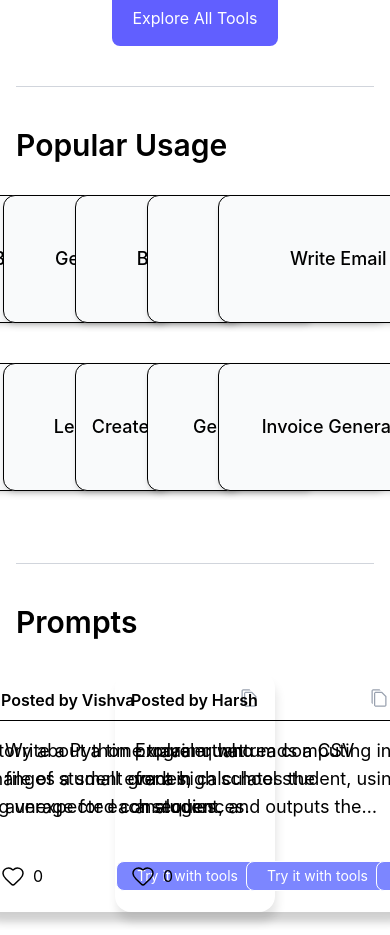
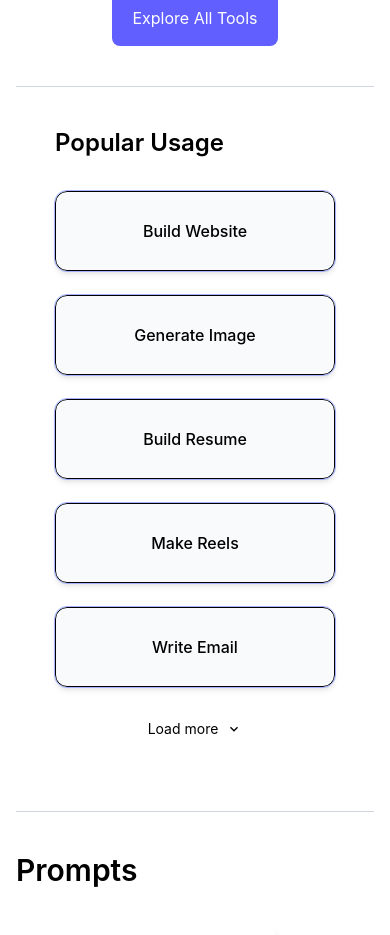
Before and after one commit to Fenil-Techy/IntelliSpot, a React (Vite) app: page / in a window 390 px wide. Shown: the part 2565-3500 px from the top of the page. Built offline with nearby package versions, Linux system fonts and the light colour scheme.

Commit message:
update for mobile

```diff
--- a/src/components/ui/PopularUsecase.jsx
+++ b/src/components/ui/PopularUsecase.jsx
@@ -1,18 +1,22 @@
+import { useState } from "react";
 import { Link } from "react-router-dom";
+import { MdExpandMore } from "react-icons/md";
 
 
 export const PopularUsecase = () => {
+    const [isExpanded, setIsExpanded] = useState(false)
+
     const UsageList = [
-        {id:0,que:"Build Website"},
-        {id:1,que:"Generate Image"},
-        {id:2,que:"Build Resume"},
-        {id:3,que:"Make Reels"},
-        {id:4,que:"Write Email"},
-        {id:5,que:"Learn Skills"},
-        {id:6,que:"Learn Language"},
-        {id:7,que:"Create Youtube Content"},
-        {id:8,que:"Generate Memes"},
-        {id:9,que:"Invoice Generator"},
+        { id: 0, que: "Build Website" },
+        { id: 1, que: "Generate Image" },
+        { id: 2, que: "Build Resume" },
+        { id: 3, que: "Make Reels" },
+        { id: 4, que: "Write Email" },
+        { id: 5, que: "Learn Skills" },
+        { id: 6, que: "Learn Language" },
+        { id: 7, que: "Create Youtube Content" },
+        { id: 8, que: "Generate Memes" },
+        { id: 9, que: "Invoice Generator" },
     ]
 
     // start from center
@@ -42,23 +46,37 @@ export const PopularUsecase = () => {
     // }, [isHovered]);
 
     return (
-        <div className="w-full ">
-            <h1 className="font-semibold text-3xl p">
+        <div className="max-w-7xl mx-auto ">
+            <h1 className="font-semibold text-2xl md:text-3xl ">
                 Popular Usage
             </h1>
 
-            <div className="grid grid-cols-5 w-full gap-10 place-items-center px-5 py-8  ">
+            <div className="py-8 md:px-5 md:py-8">
+                <div className="grid grid-cols-1 md:grid-cols-5 gap-6  place-items-center">
+                    {UsageList.slice(0, isExpanded ? UsageList.length : 5).map((use) => (
+                        <Link key={use.id} to="/Usage">
+                            <div className="w-70 h-20 md:h-32 md:w-60 outline-indigo-300 outline rounded-xl border bg-card flex justify-center items-center shadow-md transition-all duration-300 animate-in fade-in slide-in-from-top-2 hover:scale-105 hover:-translate-y-3 hover:bg-indigo-500 hover:text-white">
+                                <h1 className="font-medium text-md">{use.que}</h1>
+                            </div>
+                        </Link>
+                    ))}
+                </div>
 
-                    {UsageList.map((use) => (
-                        <Link key={use.id} to="/Usage">
-                        <div className="h-32 w-60 rounded-xl border bg-card flex justify-center items-center shadow-md transition-all duration-300 hover:scale-105 hover:-translate-y-3 hover:bg-indigo-500 hover:text-white hover:shadow-md">
+                {/* Load More Button */}
+                <div className="mt-8 flex justify-center">
+                    <button
+                        onClick={() => setIsExpanded(!isExpanded)}
+                        className="flex items-center gap-2 text-sm text-muted-foreground hover:text-white transition"
+                    >
+                        {isExpanded ? "Show less" : "Load more"}
+                        <MdExpandMore
+                            className={`h-4 w-4 transition-transform ${isExpanded ? "rotate-180" : ""
+                                }`}
+                        />
+                    </button>
+                </div>
+            </div>
 
-                            <h1 className="font-medium text-lg">{use.que}</h1>
-                        </div>
-                                </Link>
-
-                    ))}
-            </div>
 
         </div>
     );
```
